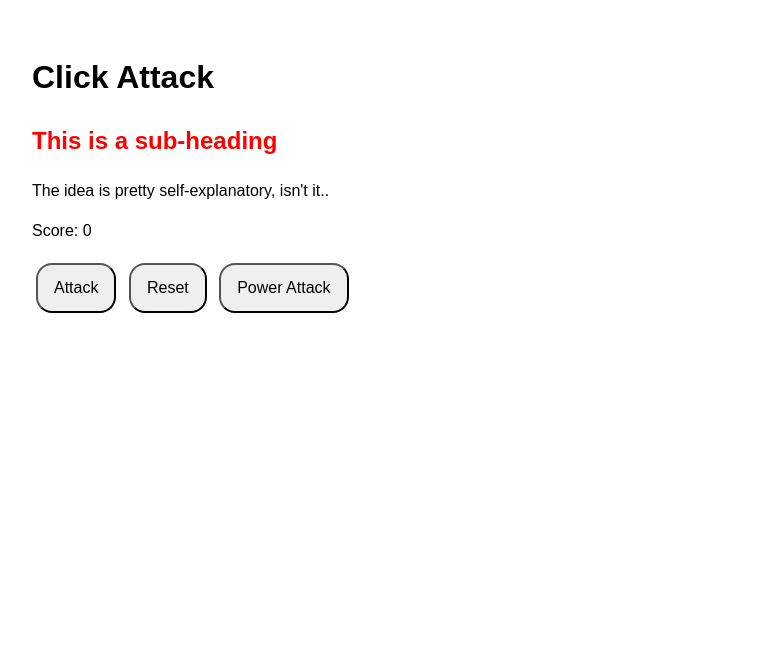
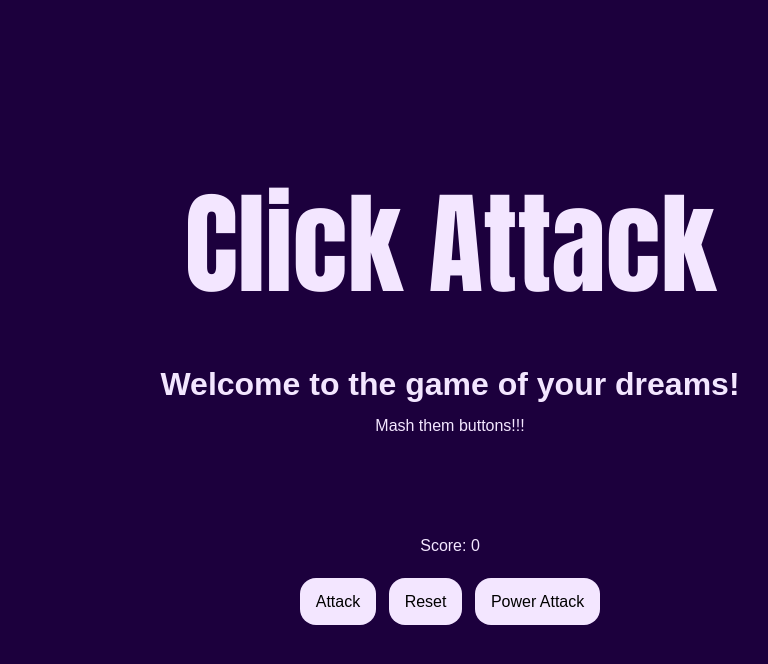
Before and after one commit to LVT53/week-01-click-attack, a website built with webpack: page index.html in a window 1280 px wide. Shown: the whole page, without its empty margins (190-958 px from the left). Built offline with nearby package versions, Linux system fonts and the light colour scheme.

```diff
--- a/index.html
+++ b/index.html
@@ -9,10 +9,11 @@
 </head>
 <body>
     <h1 id="title">Click Attack</h1>
-    <h2>This is a sub-heading</h2>
-    <p>The idea is pretty self-explanatory, isn't it..</p>
+    <div class="hero">
+      <h2>Welcome to the game of your dreams!</h2>
+      <p>Mash them buttons!!!</p>
+    </div>
     <p>Score: <span id="score">0</span></p>
-
     <button id="attackButton">Attack</button>
     <button id="resetButton">Reset</button>
     <button id="powerButton">Power Attack</button>
--- a/style.css
+++ b/style.css
@@ -4,12 +4,30 @@ body {
     font-family: Arial, sans-serif;
     max-width: 900px;
     margin: 0 auto;
-    padding: 2rem;
+    padding: 10rem 0;
     line-height: 1.5;
+    background-color: #1c003d;
+    color: #f3e6ff;
+    text-align: center;
+}
+
+h1 {
+  font-size: 7rem;
+  margin: 0 0 2rem 0;
+  font-family: Impact, sans-serif;
 }
 
 h2 {
-  color: red;
+  font-size: 2rem;
+  margin: 0 0 .4rem 0;
+}
+
+.hero {
+  margin-bottom: 6rem;
+}
+
+.hero p {
+  margin: 0;
 }
 
 button, input {
@@ -17,6 +35,14 @@ button, input {
     padding: 0.7rem 1rem;
     margin: 0.25rem;
     border-radius: 1rem;
+    border: none;
+    background-color: #f3e6ff;
+    transition: ease-in all 100ms;
+}
+
+button:hover {
+    cursor: pointer;
+    background-color: #b5adc3;
 }
 
 .card {
```
